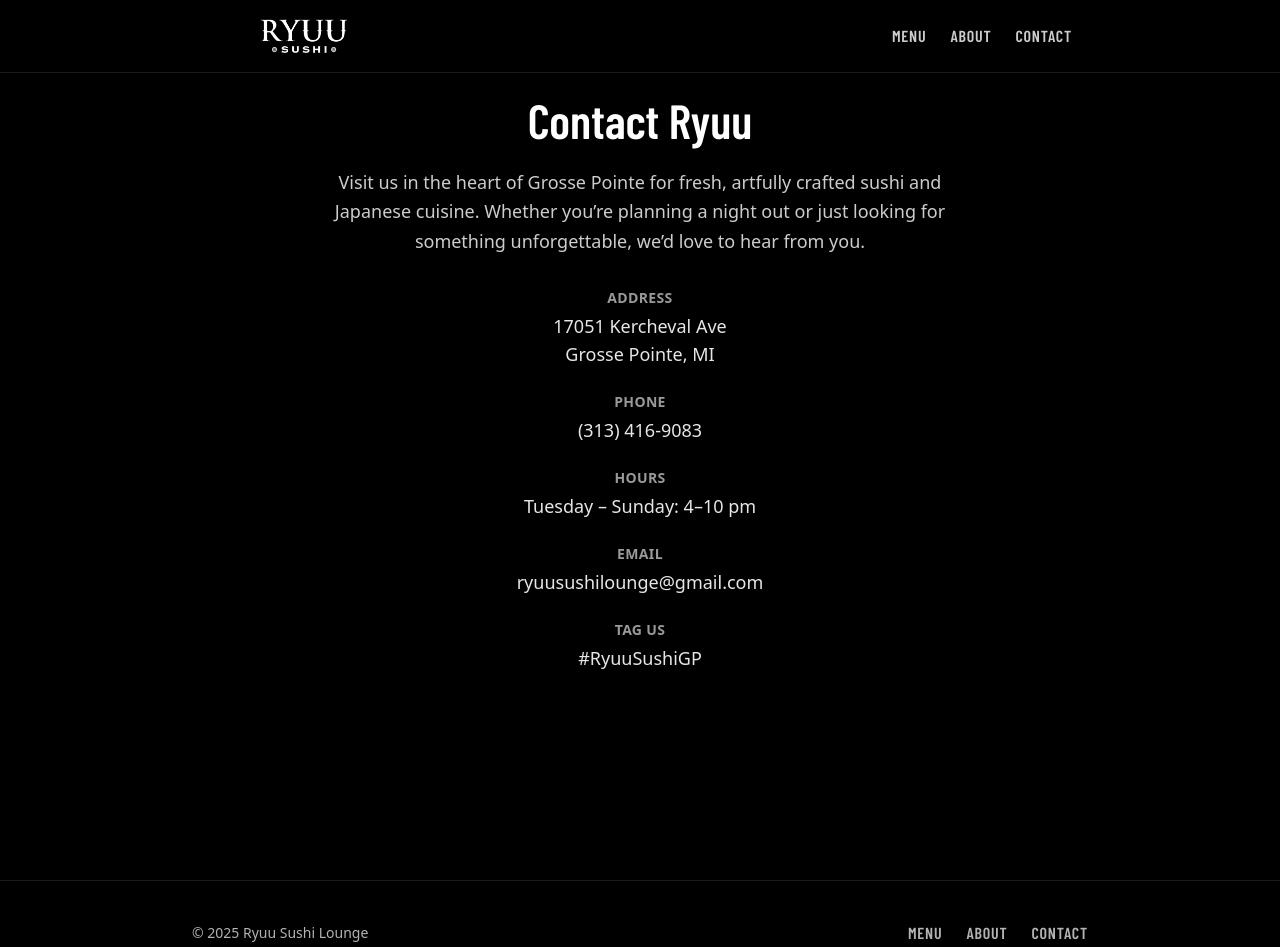
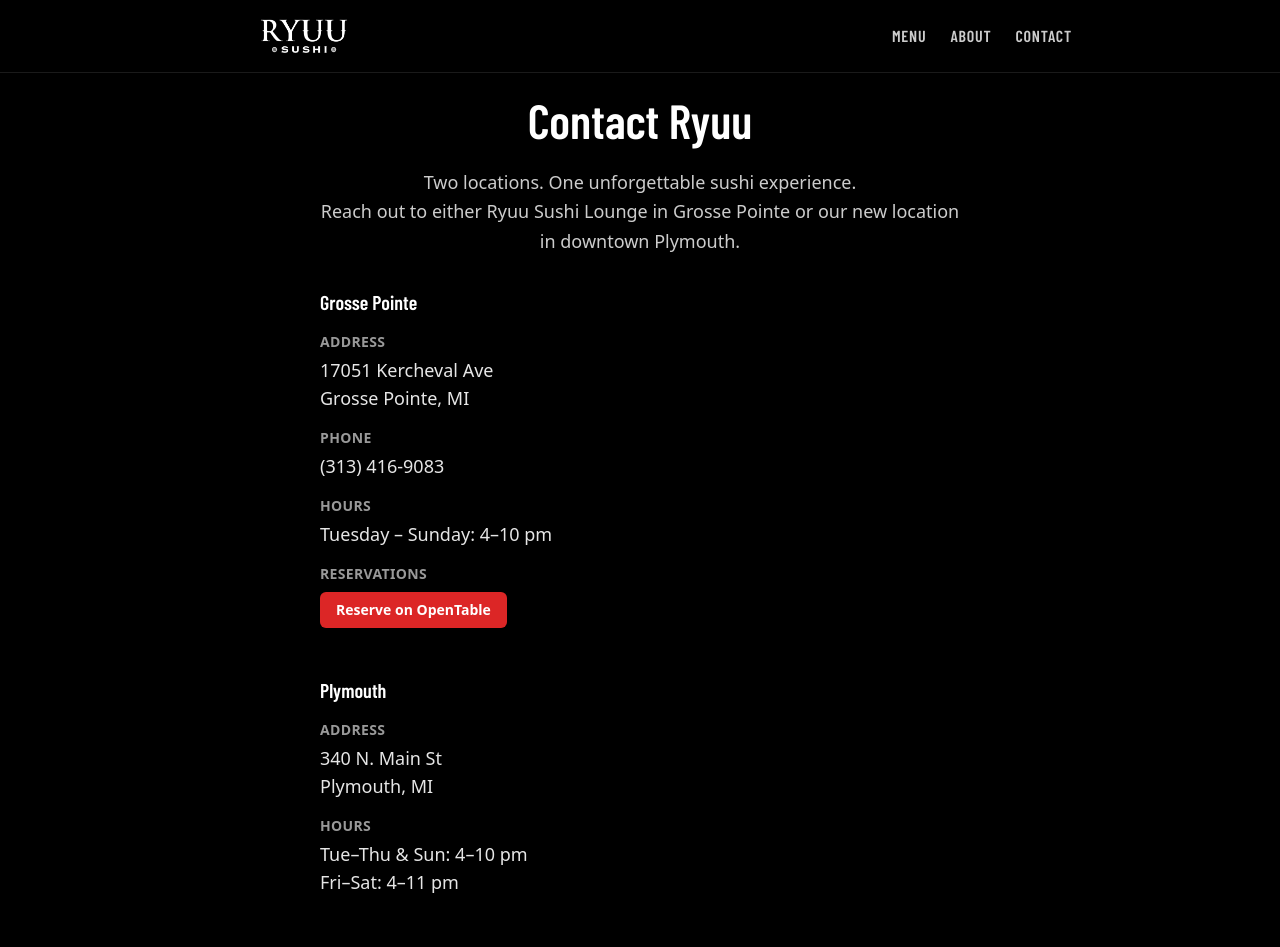
Before and after one commit to AaronRDurant/ryuu-sushi, a Next.js app: page /contact in a window 1280 px wide. Shown: the top 947 px of the page. Built offline with nearby package versions, Linux system fonts and the light colour scheme.

Commit message:
Incorporate OpenTable on updated contact page

```diff
--- a/src/app/contact/page.tsx
+++ b/src/app/contact/page.tsx
@@ -4,12 +4,16 @@
       <h1 className="text-4xl md:text-5xl font-heading mb-6">Contact Ryuu</h1>
 
       <p className="text-lg text-white/80 font-sans mb-8 leading-relaxed">
-        Visit us in the heart of Grosse Pointe for fresh, artfully crafted sushi
-        and Japanese cuisine. Whether you’re planning a night out or just
-        looking for something unforgettable, we’d love to hear from you.
+        Two locations. One unforgettable sushi experience.
+        <br className="hidden md:inline" /> Reach out to either Ryuu Sushi
+        Lounge in Grosse Pointe or our new location in downtown Plymouth.
       </p>
 
-      <div className="text-white/90 space-y-6 font-sans text-base md:text-lg">
+      <div className="text-white/90 space-y-12 font-sans text-base md:text-lg text-left">
+        {/* Grosse Pointe */}
+        <div className="space-y-4">
+          <h2 className="text-xl font-semibold text-white">Grosse Pointe</h2>
+
           <div>
             <p className="font-semibold uppercase text-sm tracking-wide text-white/60 mb-1">
               Address
@@ -39,6 +43,49 @@
 
           <div>
             <p className="font-semibold uppercase text-sm tracking-wide text-white/60 mb-1">
+              Reservations
+            </p>
+            <a
+              href="https://www.opentable.com/r/ryuu-sushi-reservations-grosse-pointe?restref=1457776&lang=en-US&ot_source=Restaurant%20website"
+              target="_blank"
+              rel="noopener noreferrer"
+              className="inline-block bg-red-600 hover:bg-red-700 transition-colors text-white font-semibold text-sm px-4 py-2 rounded-md mt-1"
+            >
+              Reserve on OpenTable
+            </a>
+          </div>
+        </div>
+
+        {/* Plymouth */}
+        <div className="space-y-4">
+          <h2 className="text-xl font-semibold text-white">Plymouth</h2>
+
+          <div>
+            <p className="font-semibold uppercase text-sm tracking-wide text-white/60 mb-1">
+              Address
+            </p>
+            <p>
+              340 N. Main St
+              <br />
+              Plymouth, MI
+            </p>
+          </div>
+
+          <div>
+            <p className="font-semibold uppercase text-sm tracking-wide text-white/60 mb-1">
+              Hours
+            </p>
+            <p>
+              Tue–Thu &amp; Sun: 4–10 pm
+              <br />
+              Fri–Sat: 4–11 pm
+            </p>
+          </div>
+        </div>
+
+        {/* General Email */}
+        <div>
+          <p className="font-semibold uppercase text-sm tracking-wide text-white/60 mb-1">
             Email
           </p>
           <a
@@ -48,13 +95,6 @@
             ryuusushilounge@gmail.com
           </a>
         </div>
-
-        <div>
-          <p className="font-semibold uppercase text-sm tracking-wide text-white/60 mb-1">
-            Tag Us
-          </p>
-          <p>#RyuuSushiGP</p>
-        </div>
       </div>
     </main>
   );
```
Lines whose indentation alone changed are shown as unchanged.
